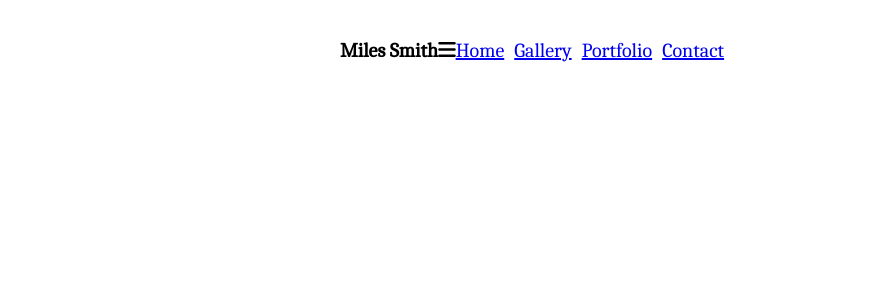
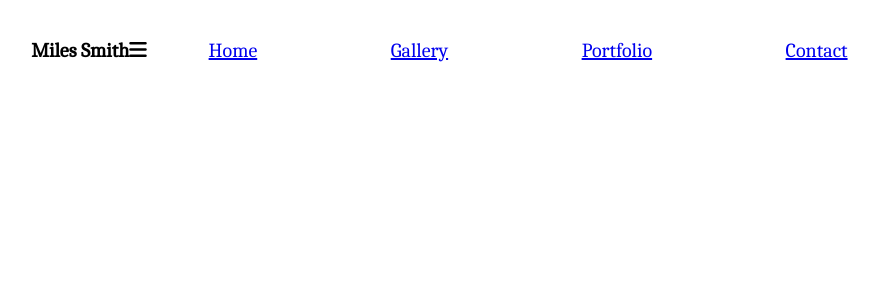
Before and after one commit to jgoth23/miles-smith-website, a React (Create React App) app in the folder miles-smith-website/: page / in a window 1280 px wide. Shown: the top 300 px of the page, without its empty margins (113-992 px from the left). Built offline with nearby package versions, Linux system fonts and the light colour scheme.

Commit message:
links spaced

```diff
--- a/miles-smith-website/src/components/Navbar.css
+++ b/miles-smith-website/src/components/Navbar.css
@@ -19,4 +19,5 @@
   grid-gap: 10px;
   list-style: none;
   text-align: center;
+  width: 70vw;
 }
```
